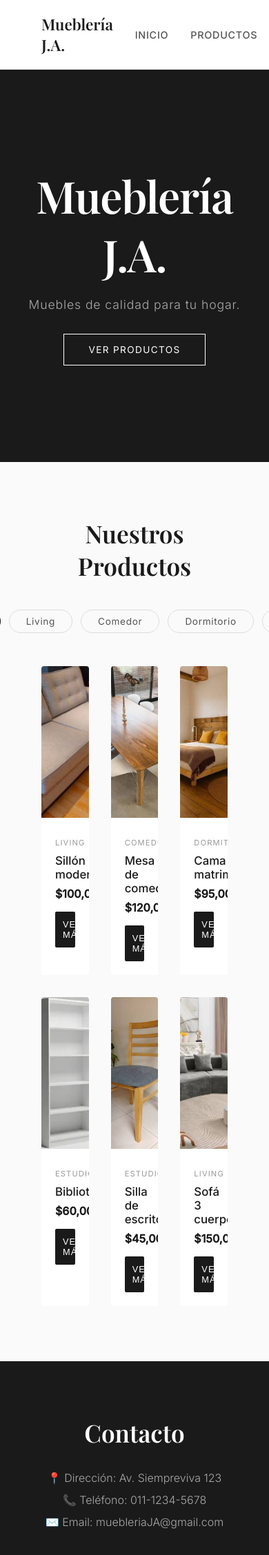
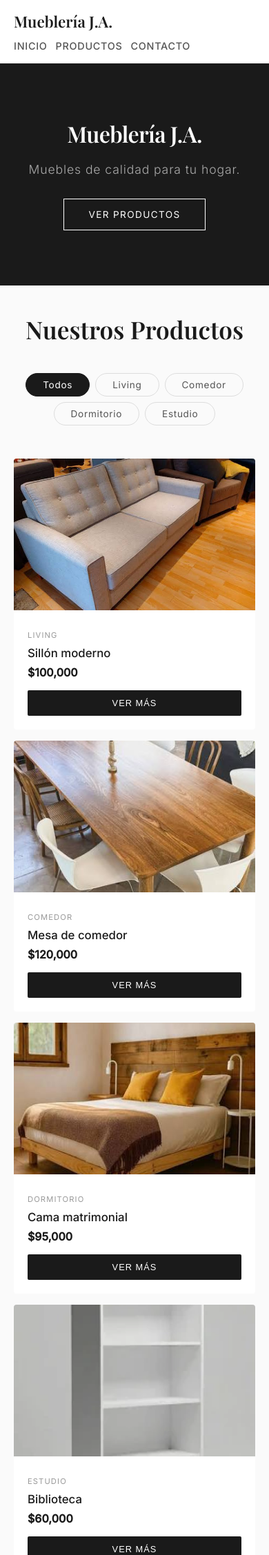
Before and after one commit to juan22retamar/muebleria-ja, a Flask app: page / in a window 390 px wide; the page is wider, and only the part inside the window is pictured. Shown: the top 2255 px of that part at 69% size. Run offline with Flask 3, Linux system fonts and the light colour scheme; data comes from the database, SQL or seed files in the repository.

Commit message:
responsive para celular

```diff
--- a/static/style.css
+++ b/static/style.css
@@ -310,3 +310,61 @@ nav a:hover {
     text-transform: uppercase;
     width: fit-content;
 }
+/* RESPONSIVE */
+@media (max-width: 768px) {
+
+    nav {
+        padding: 16px 20px;
+        flex-wrap: wrap;
+        gap: 12px;
+    }
+
+    nav span {
+        width: 100%;
+    }
+
+    #inicio {
+        padding: 80px 20px;
+    }
+
+    #inicio h1 {
+        font-size: 2.5rem;
+    }
+
+    #productos {
+        padding: 40px 20px;
+    }
+
+    .filtros {
+        flex-wrap: wrap;
+        gap: 8px;
+    }
+
+    .productos {
+        grid-template-columns: repeat(2, 1fr);
+        gap: 16px;
+    }
+
+    #contacto {
+        padding: 40px 20px;
+    }
+
+    .modal-contenido {
+        flex-direction: column;
+    }
+
+    .modal-contenido img {
+        width: 100%;
+        height: 200px;
+    }
+}
+
+@media (max-width: 480px) {
+    .productos {
+        grid-template-columns: 1fr;
+    }
+
+    #inicio h1 {
+        font-size: 2rem;
+    }
+}
```
